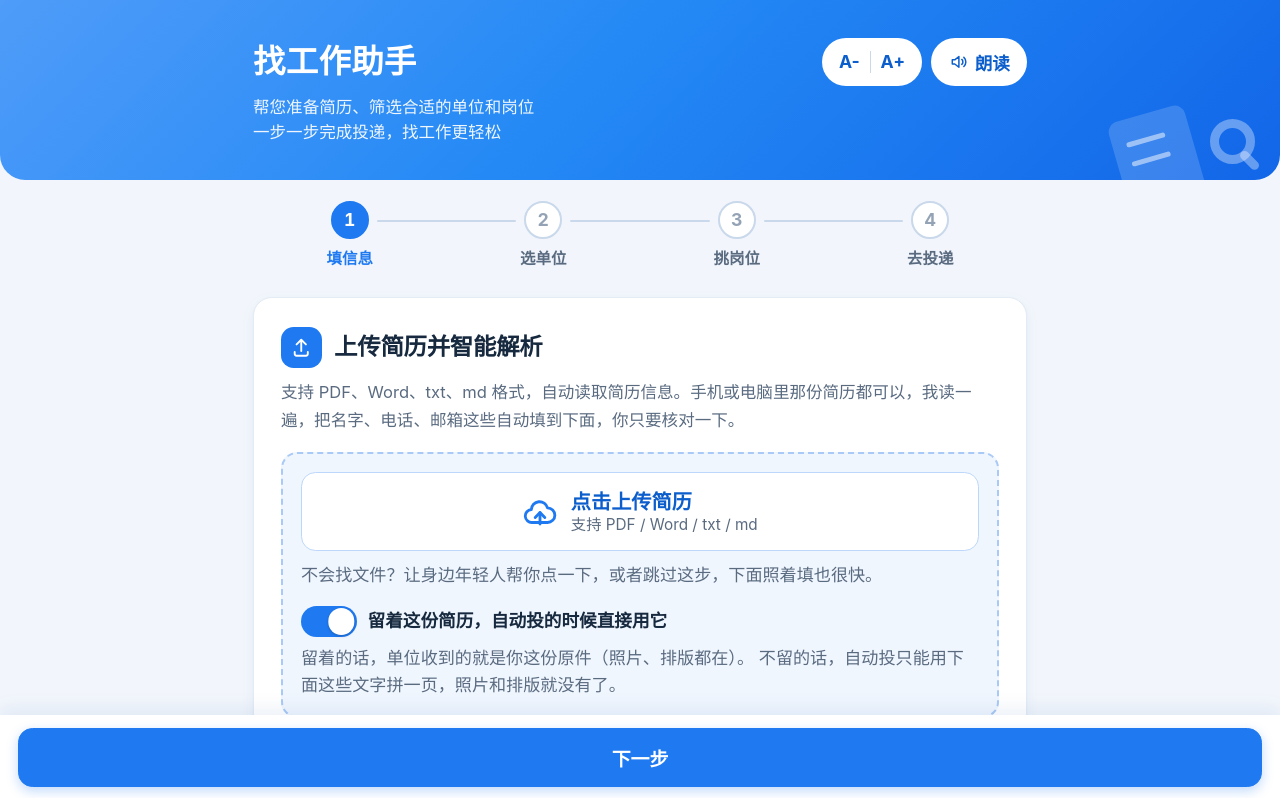
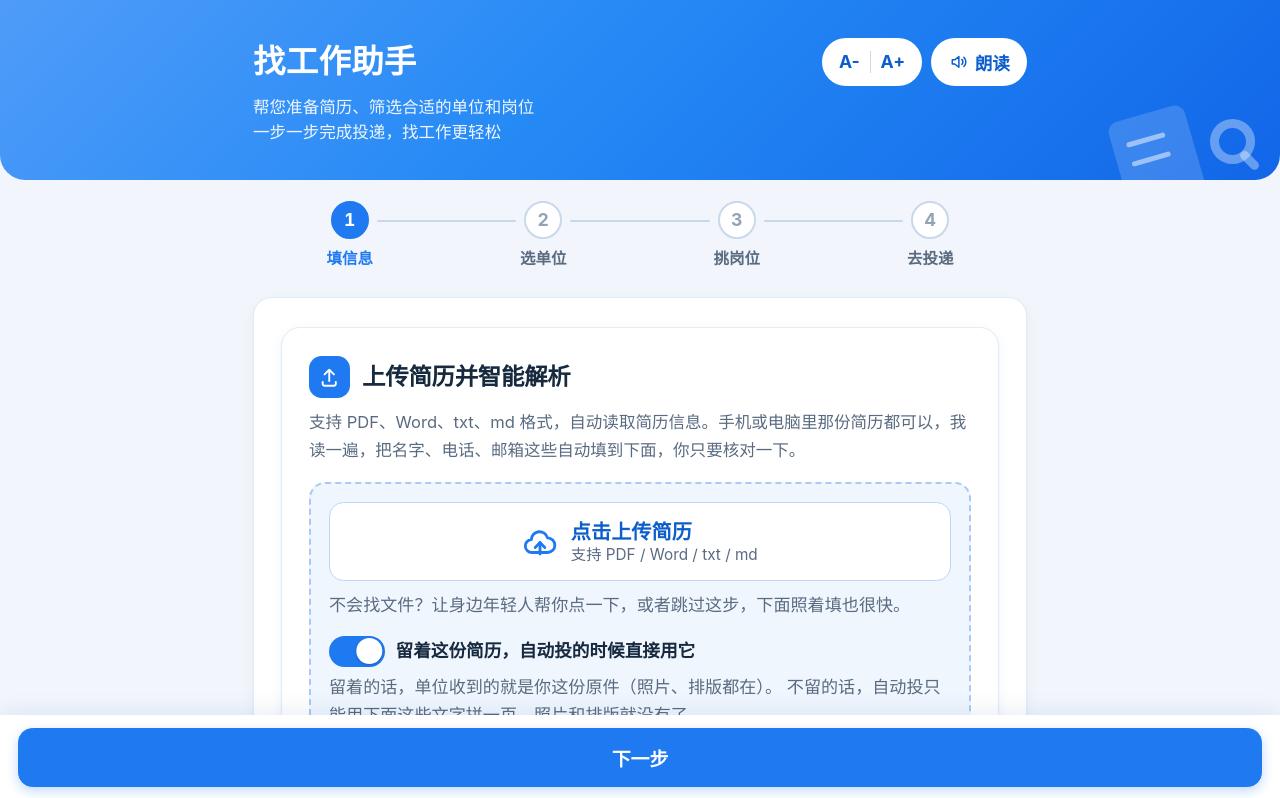
Before and after one commit to heyiyi7410/aijobs, a Vue app in the folder frontend/: page / in a window 1280 px wide. Shown: the top 798 px of the page. Built offline with nearby package versions, Linux system fonts and the light colour scheme.

Commit message:
UI: Step1 拆分上传解析与基本信息卡片

```diff
--- a/frontend/src/components/Step1Profile.vue
+++ b/frontend/src/components/Step1Profile.vue
@@ -1,6 +1,7 @@
 <template>
   <div>
     <div class="card">
+      <div class="card">
       <div class="card-head">
         <span class="tile" aria-hidden="true">
           <svg viewBox="0 0 24 24" fill="none" stroke="currentColor" stroke-width="2"
@@ -45,6 +46,7 @@
         <p v-if="msg" class="up-msg" :class="isWarn ? 'up-warning' : 'up-ok'">{{ msg }}</p>
         <p v-if="err" class="up-msg up-err">{{ err }}</p>
       </div>
+    </div>
 
       <!-- ============ 简历读到的：单独一张卡（效果图） ============ -->
       <div v-if="got.length" class="card">
```
